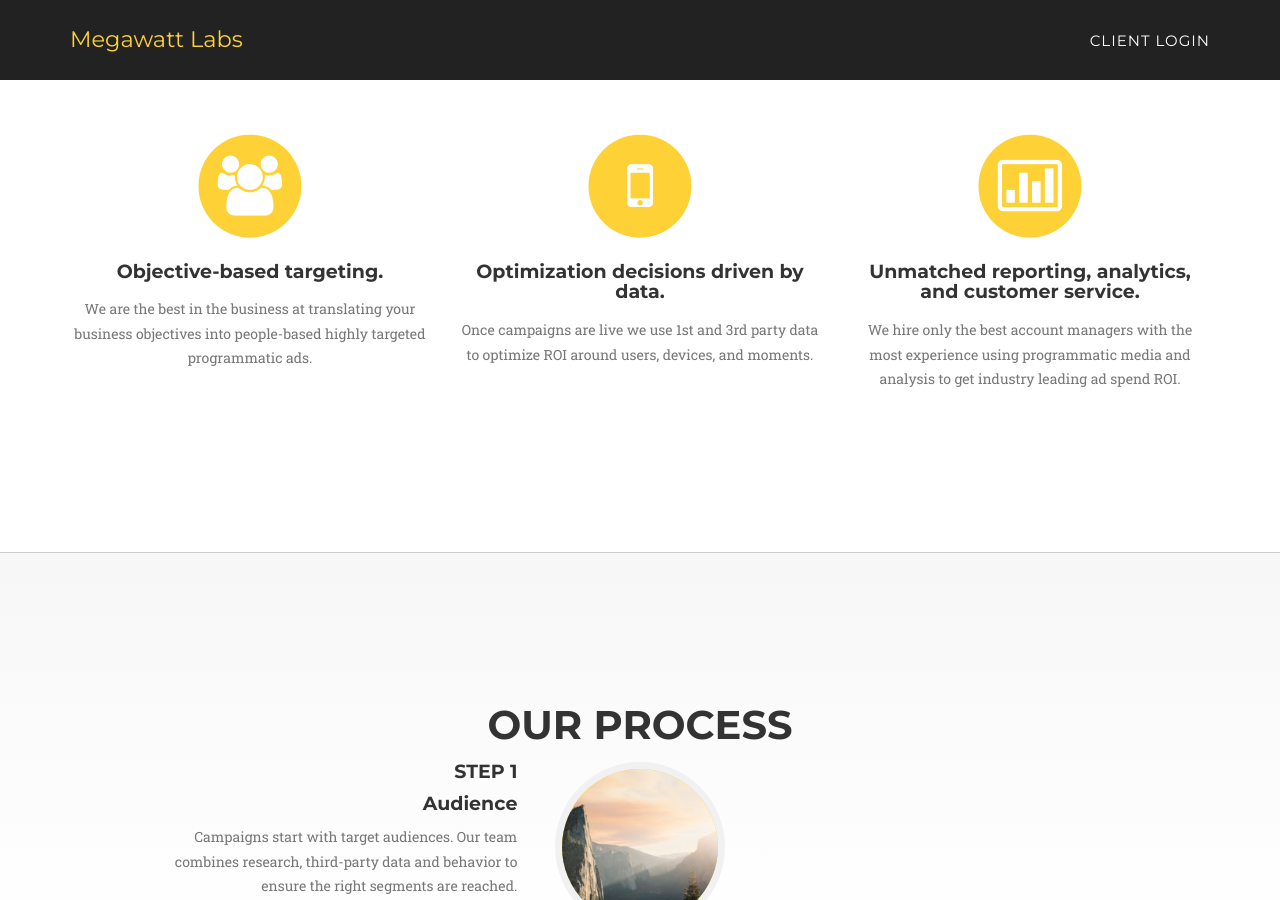
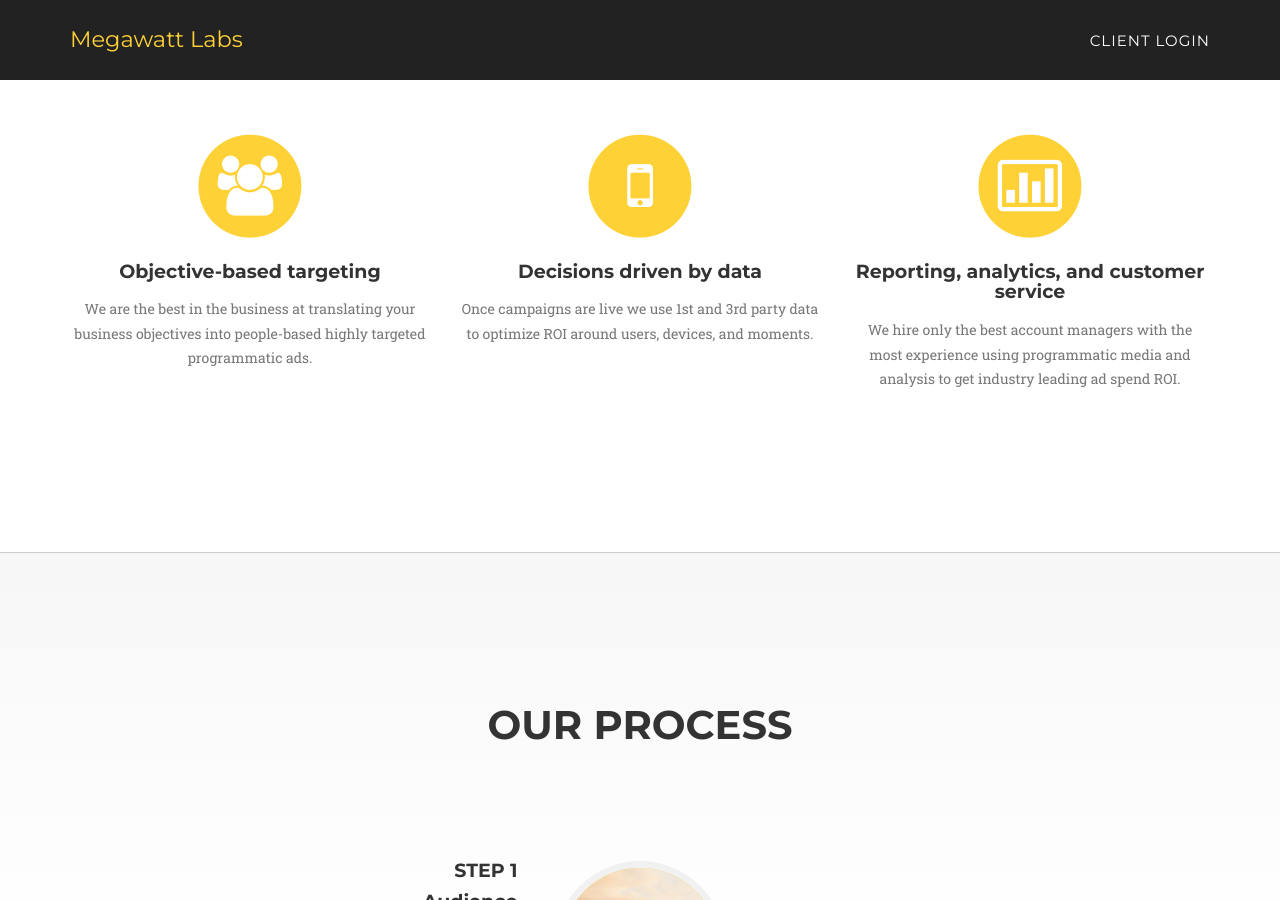
Before and after one commit to MegawattLabs/gomegawatt.com, a Jekyll site: the page built from index.html, in a window 1280 px wide and 900 px high, scrolled down 1021 px. Built offline with Jekyll 4.4.1, drawn with Linux system fonts in a browser that asks for light colours; some web fonts are replaced.

Commit message:
Update copy for services

```diff
--- a/_includes/process.html
+++ b/_includes/process.html
@@ -3,7 +3,7 @@
             <div class="row">
                 <div class="col-lg-12 text-center">
                     <h2 class="section-heading">Our process</h2>
-                    <!--<h3 class="section-subheading text-muted">A general view of our work together.</h3>-->
+                    <h3 class="section-subheading text-muted">&nbsp;</h3>
                 </div>
             </div>
             <div class="row">
--- a/_includes/services.html
+++ b/_includes/services.html
@@ -12,7 +12,7 @@
                         <i class="fa fa-circle fa-stack-2x text-primary"></i>
                         <i class="fa fa-users fa-stack-1x fa-inverse"></i>
                     </span>
-                    <h4 class="service-heading">Objective-based targeting.</h4>
+                    <h4 class="service-heading">Objective-based targeting</h4>
                     <p class="text-muted">We are the best in the business at translating your business objectives into people-based highly targeted programmatic ads.</p>
                 </div>
                 <div class="col-md-4">
@@ -20,7 +20,7 @@
                         <i class="fa fa-circle fa-stack-2x text-primary"></i>
                         <i class="fa fa-mobile fa-stack-1x fa-inverse"></i>
                     </span>
-                    <h4 class="service-heading">Optimization decisions driven by data.</h4>
+                    <h4 class="service-heading">Decisions driven by data</h4>
                     <p class="text-muted">Once campaigns are live we use 1st and 3rd party data to optimize ROI around users, devices, and moments.</p>
                 </div>
                 <div class="col-md-4">
@@ -28,7 +28,7 @@
                         <i class="fa fa-circle fa-stack-2x text-primary"></i>
                         <i class="fa fa-bar-chart-o fa-stack-1x fa-inverse"></i>
                     </span>
-                    <h4 class="service-heading">Unmatched reporting, analytics, and customer service.</h4>
+                    <h4 class="service-heading">Reporting, analytics, and customer service</h4>
                     <p class="text-muted">We hire only the best account managers with the most experience using programmatic media and analysis to get industry leading ad spend ROI.</p>
                 </div>
             </div>
```
